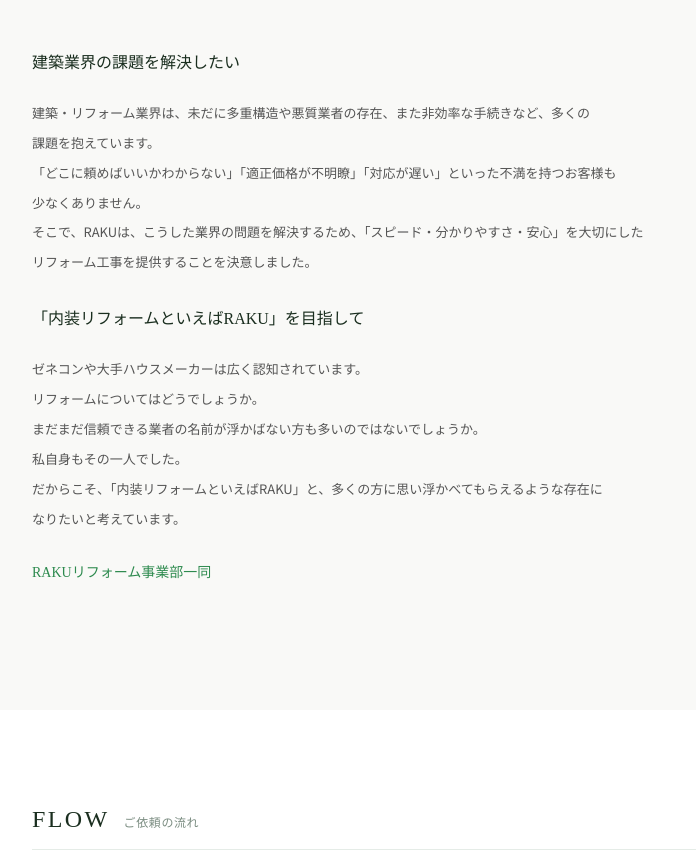
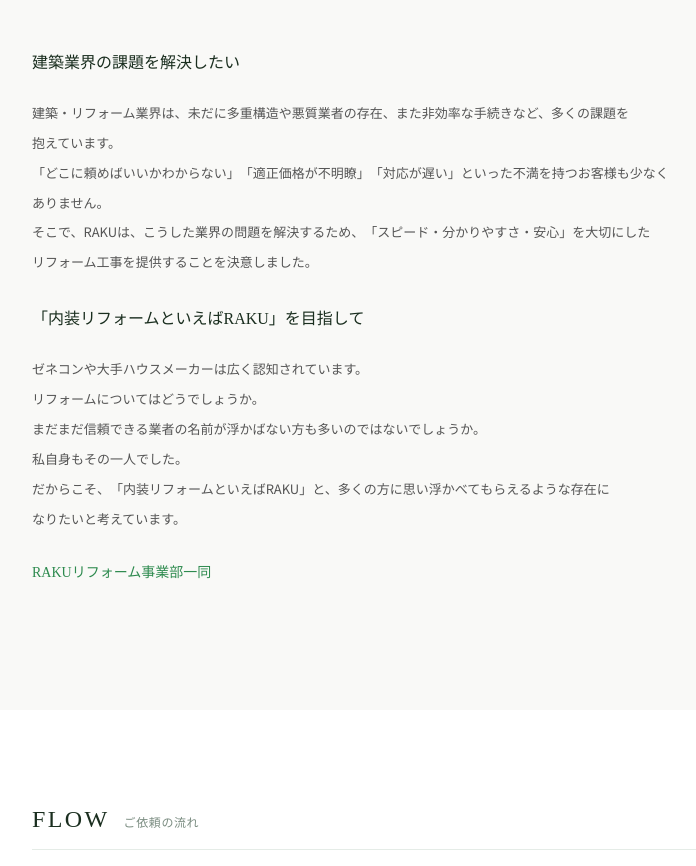
Before and after one commit to Typoglycemia/rehome-raku-site, a plain HTML site: page index.html in a window 1280 px wide. Shown: the part 3464-4330 px from the top of the page, without its empty margins (268-964 px from the left). Drawn offline with Linux system fonts and the light colour scheme.

Commit message:
STORYを文節区切りに変更

```diff
--- a/index.html
+++ b/index.html
@@ -36,6 +36,8 @@
       overflow-wrap: anywhere;
     }
     #concept .inner, #features .inner, #story .inner, #flow .inner, #faq .inner, #about .inner { max-width: 760px; }
+
+    .ph { display: inline-block; }
 
     /* ===== ヘッダー ===== */
     #site-header {
@@ -610,9 +612,9 @@
     </div>
     <div class="body">
       <h3>建築業界の課題を解決したい</h3>
-      <p>建築・リフォーム業界は、未だに多重構造や悪質業者の存在、また非効率な手続きなど、多くの課題を抱えています。<br>「どこに頼めばいいかわからない」「適正価格が不明瞭」「対応が遅い」といった不満を持つお客様も少なくありません。<br>そこで、RAKUは、こうした業界の問題を解決するため、「スピード・分かりやすさ・安心」を大切にしたリフォーム工事を提供することを決意しました。</p>
+      <p><span class="ph">建築・リフォーム業界は、</span><span class="ph">未だに</span><span class="ph">多重構造や</span><span class="ph">悪質業者の存在、</span><span class="ph">また</span><span class="ph">非効率な</span><span class="ph">手続きなど、</span><span class="ph">多くの課題を</span><span class="ph">抱えています。</span><br><span class="ph">「どこに</span><span class="ph">頼めば</span><span class="ph">いいか</span><span class="ph">わからない」</span><span class="ph">「適正価格が</span><span class="ph">不明瞭」</span><span class="ph">「対応が</span><span class="ph">遅い」</span><span class="ph">といった</span><span class="ph">不満を</span><span class="ph">持つ</span><span class="ph">お客様も</span><span class="ph">少なく</span><span class="ph">ありません。</span><br><span class="ph">そこで、</span><span class="ph">RAKUは、</span><span class="ph">こうした</span><span class="ph">業界の</span><span class="ph">問題を</span><span class="ph">解決するため、</span><span class="ph">「スピード・分かりやすさ・安心」を</span><span class="ph">大切にした</span><span class="ph">リフォーム工事を</span><span class="ph">提供することを</span><span class="ph">決意しました。</span></p>
       <h3>「内装リフォームといえばRAKU」を目指して</h3>
-      <p>ゼネコンや大手ハウスメーカーは広く認知されています。<br>リフォームについてはどうでしょうか。<br>まだまだ信頼できる業者の名前が浮かばない方も多いのではないでしょうか。<br>私自身もその一人でした。<br>だからこそ、「内装リフォームといえばRAKU」と、多くの方に思い浮かべてもらえるような存在になりたいと考えています。</p>
+      <p><span class="ph">ゼネコンや</span><span class="ph">大手ハウスメーカーは</span><span class="ph">広く</span><span class="ph">認知されています。</span><br><span class="ph">リフォームについては</span><span class="ph">どうでしょうか。</span><br><span class="ph">まだまだ</span><span class="ph">信頼できる</span><span class="ph">業者の</span><span class="ph">名前が</span><span class="ph">浮かばない</span><span class="ph">方も</span><span class="ph">多いのでは</span><span class="ph">ないでしょうか。</span><br><span class="ph">私自身も</span><span class="ph">その</span><span class="ph">一人でした。</span><br><span class="ph">だからこそ、</span><span class="ph">「内装リフォームといえばRAKU」と、</span><span class="ph">多くの方に</span><span class="ph">思い浮かべて</span><span class="ph">もらえるような</span><span class="ph">存在に</span><span class="ph">なりたいと</span><span class="ph">考えています。</span></p>
       <p class="sign">RAKUリフォーム事業部一同</p>
     </div>
   </div>
```
